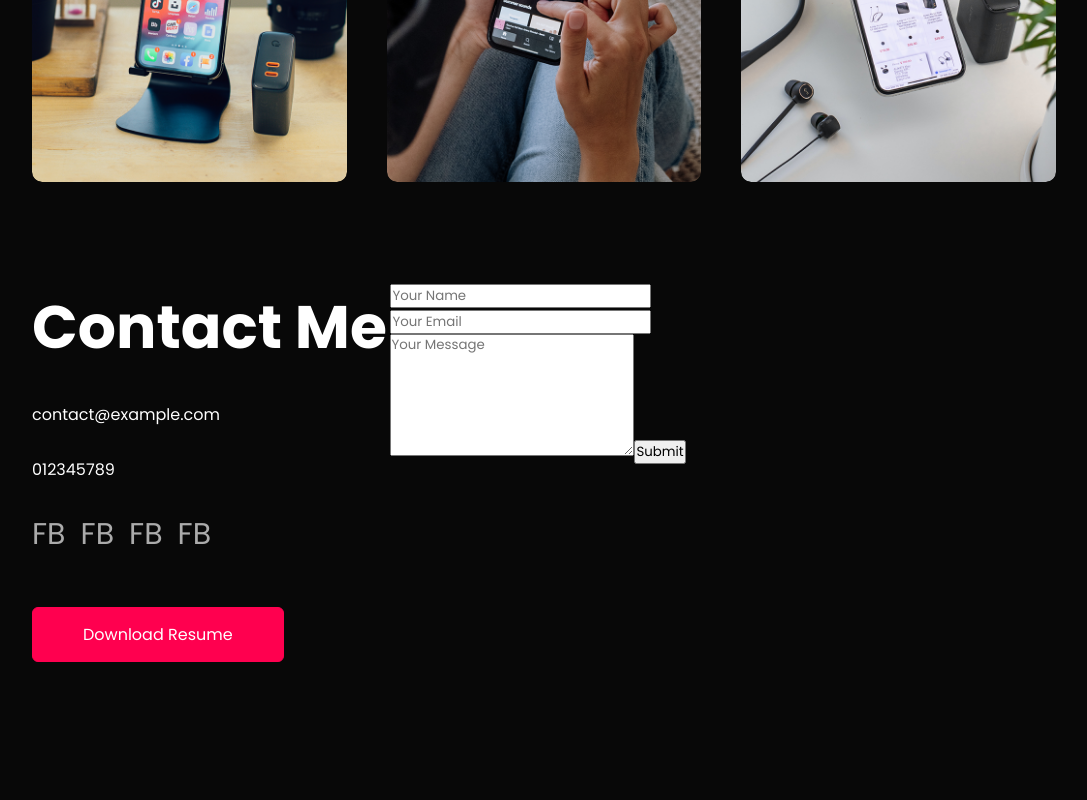
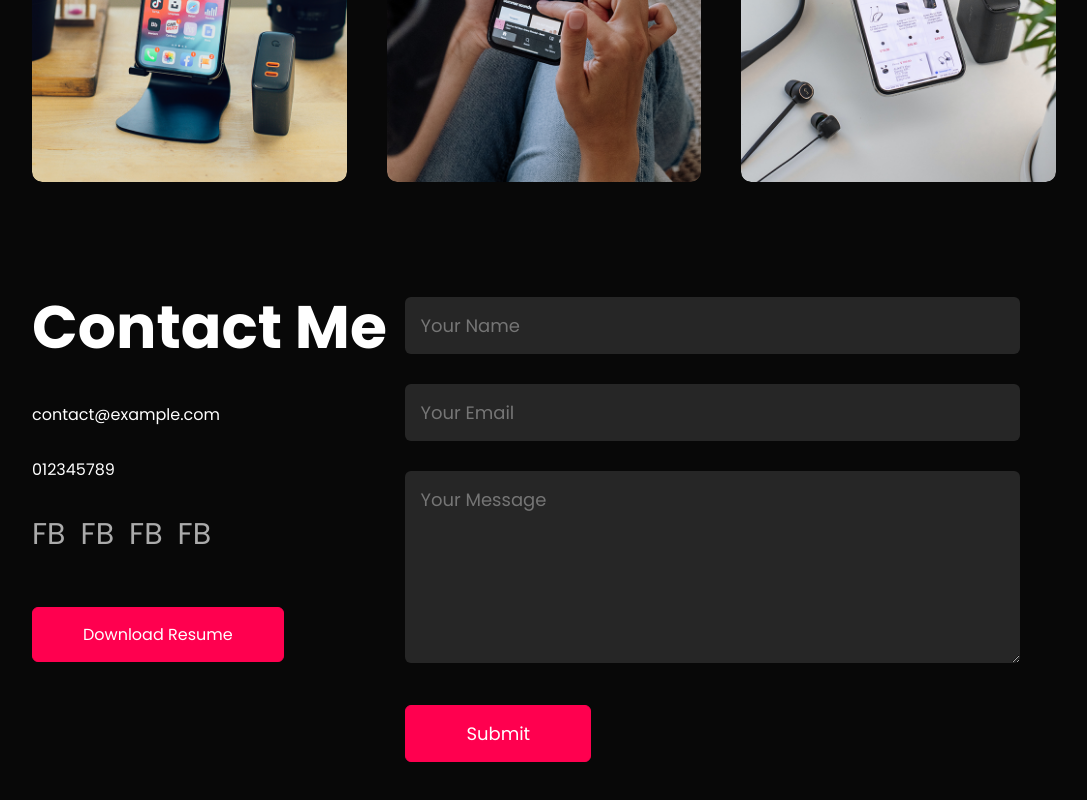
Before and after one commit to bisaisgithub/portfolio, a Next.js app: page / in a window 1280 px wide. Shown: the part 2387-3187 px from the top of the page, without its empty margins (96-1183 px from the left). Built offline with nearby package versions, Linux system fonts and the light colour scheme.

Commit message:
done contact

```diff
--- a/components/home/contact.js
+++ b/components/home/contact.js
@@ -17,12 +17,12 @@ const Contact = () => {
             </div>
             <a href="/images/my-cv.pdf" download className={`${styles.btn} ${styles.btn2}`}>Download Resume</a>
           </div>
-          <div className={styles.contactLeft}>
+          <div className={styles.contactRight}>
             <form>
               <input type="text" name='name' placeholder='Your Name' required/>
               <input type="email" name='email' placeholder='Your Email' required/>
               <textarea name="message" id="" placeholder='Your Message' rows="6"></textarea>
-              <button type='submit'>Submit</button>
+              <button type='submit' className={`${styles.btn} ${styles.btn2}`}>Submit</button>
             </form>
           </div>
         </div>
--- a/styles/Home.module.scss
+++ b/styles/Home.module.scss
@@ -231,6 +231,27 @@
       }
       .contactRight{
         flex-basis: 60%;
+        form{
+          width: 100%;
+          input, textarea{
+            width: 100%;
+            border: 0;
+            outline: none;
+            background: #262626;
+            padding: 15px;
+            margin: 15px;
+            color: #fff;
+            font-size: 18px;
+            border-radius: 6px;
+          }
+          .btn2{
+            padding: 14px 60px;
+            font-size: 18px;
+            margin-top: 20px;
+            cursor: pointer;
+            margin-left: 15px;
+          }
+        }
       }
     }
   }
```
